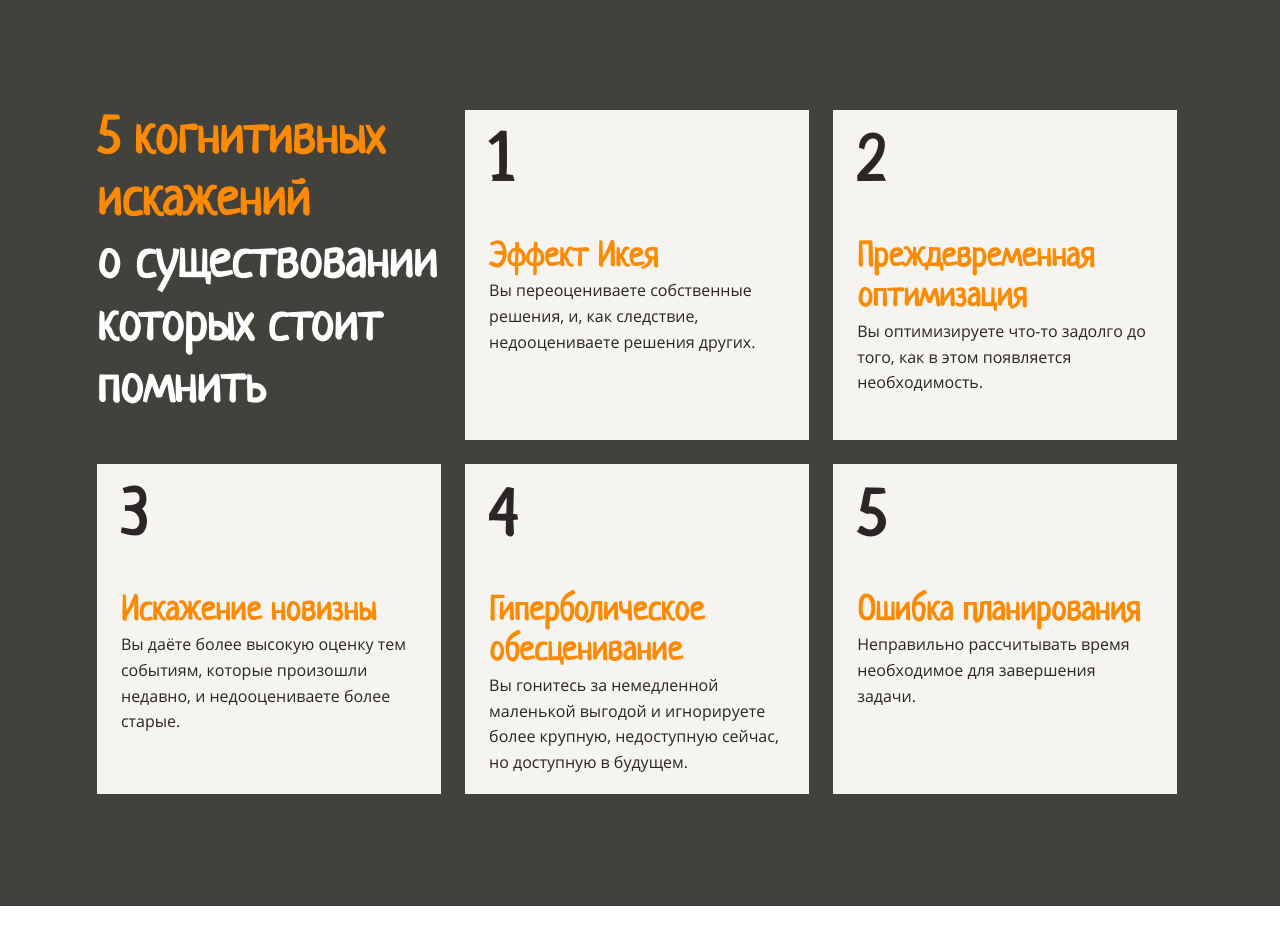
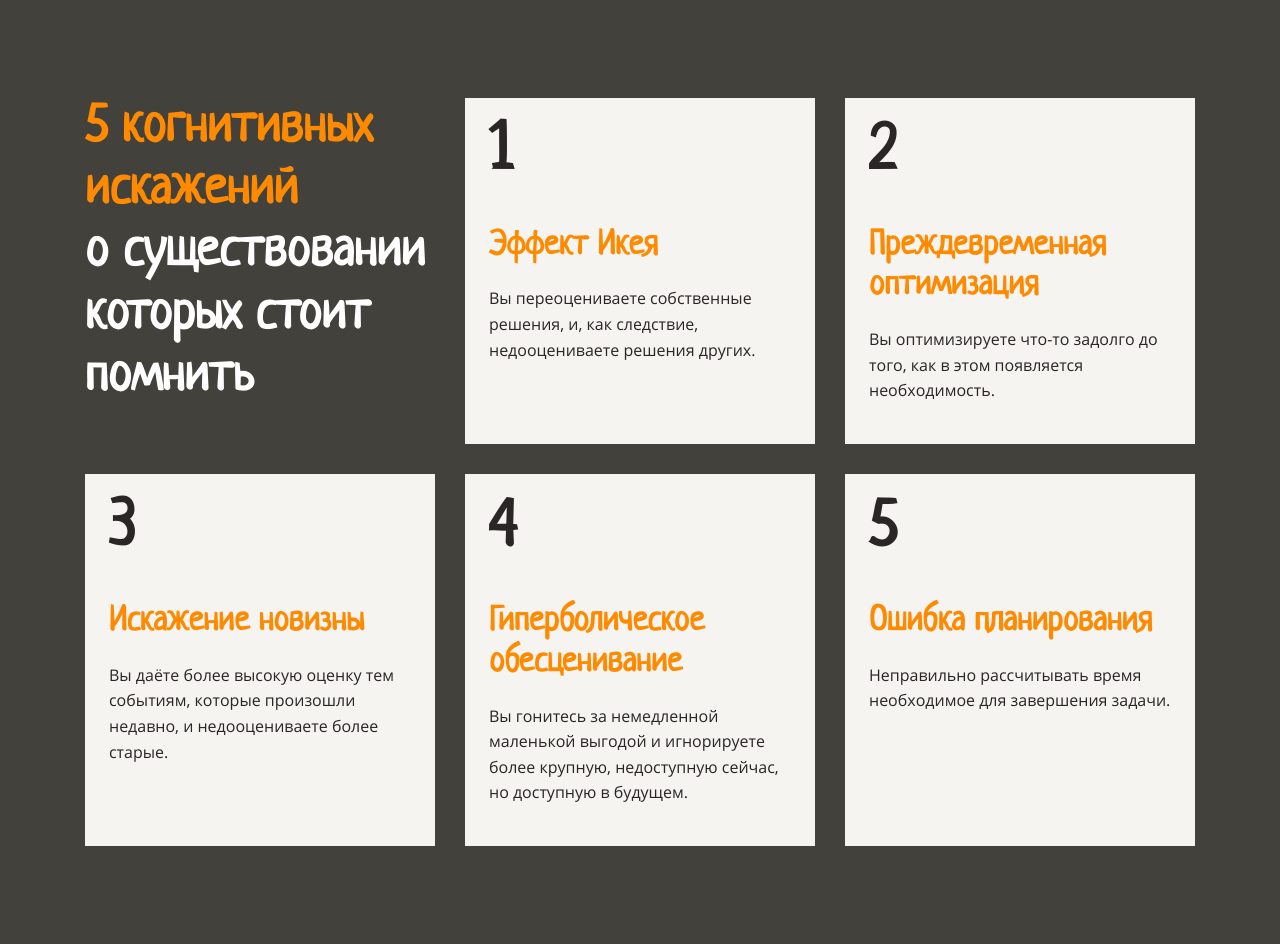
Before and after one commit to ilyasharipov/cognitive-distortions, a website: page src/index.html in a window 1280 px wide. Shown: the part 1760-2704 px from the top of the page. Before the commit the page ends 2666 px from the top, so only its background shows below. Drawn offline with Linux system fonts and the light colour scheme.

Commit message:
i redid step

```diff
--- a/src/index.html
+++ b/src/index.html
@@ -11,7 +11,7 @@
   <body>
     <header class="section-bg overflow-hidden">
       <div class="container">
-        <h1 class="relative z-index-100"><span class="main-header"> Когнитивные<br> искажения<br></span> в программировании</h1>
+        <h1 class="relative z-index-100"><span class="color-orange"> Когнитивные<br> искажения<br></span> в программировании</h1>
         <img class="main-img" src="img/main.png" alt="Toto is programming.">
         <div class="mt-150 flex flex-gap">
           <div class="item">
@@ -29,47 +29,56 @@
     <main>
       <div class="container padding-bottom-0">
         <div class="flex flex-column flex-center-align">
-          <h2 class="mt-0 mb-30 text-center">Что же это такое,<br> <span class="main-header">когнитивные искажения?</span></h2>
+          <h2 class="mt-0 mb-30 text-center">Что же это такое,<br> <span class="color-orange">когнитивные искажения?</span></h2>
           <div class="mb-30">Что такое когнитивные искажения. Petrovna Channel</div>
           <div class="video-block">
             <iframe class="video drop-shadow" width="919" height="569" src="https://www.youtube.com/embed/jie9AizBqss" frameborder="0" allowfullscreen></iframe>
           </div>
         </div>
       </div>
-      <nav class="bg-color-dark">
+      <nav id="navigation" class="bg-color-dark">
         <div class="container">
-            <ol id="navigation">
-              <li>
-                <h3><span class="main-header">5 когнитивных искажений</span> <br><span class="white">о существовании которых стоит помнить</span></h3>
-              </li>
-              <li>
-                <h2>1</h2>
-                <h3>Эффект Икея</h3>
+          <div class="cards flex-gap">
+              <div class="first-card">
+                <h3 class="card-nav-title color-orange">
+                  5 когнитивных искажений<br><span class="color-white">о существовании которых стоит помнить</span>
+                </h3>
+              </div>
+
+                <a class="card" href="#">
+                  <h2 class="card-number-title">1</h2>
+                  <h3 class="card-title color-orange">Эффект Икея</h3>
                   <p>Вы переоцениваете собственные решения, и, как следствие,
                   недооцениваете решения
                   других.</p>
-              </li>
-              <li>
-                <h2>2</h2>
-                <h3>Преждевременная оптимизация</h3>
+                </a>
+
+                <a class="card" href="#">
+                  <h2 class="card-number-title">2</h2>
+                  <h3 class="card-title color-orange">Преждевременная оптимизация</h3>
                   <p>Вы оптимизируете что-то задолго до того, как в этом появляется необходимость.</p>
-              </li>
-              <li>
-                <h2>3</h2>
-                <h3>Искажение новизны</h3>
+                </a>
+
+                <a class="card" href="#">
+                  <h2 class="card-number-title">3</h2>
+                  <h3 class="card-title color-orange">Искажение новизны</h3>
                   <p>Вы даёте более высокую оценку тем событиям, которые произошли недавно, и недооцениваете более старые.</p>
-              </li>
-              <li>
-                <h2>4</h2>
-                <h3>Гиперболическое обесценивание</h3>
+                </a>
+
+                <a class="card" href="#">
+                  <h2 class="card-number-title">4</h2>
+                  <h3 class="card-title color-orange">Гиперболическое обесценивание</h3>
                   <p>Вы гонитесь за немедленной маленькой выгодой и игнорируете более крупную, недоступную сейчас, но доступную в будущем.</p>
-              </li>
-              <li>
-                <h2>5</h2>
-                <h3>Ошибка планирования</h3>
+                </a>
+
+
+                <a class="card" href="#">
+                  <h2 class="card-number-title">5</h2>
+                  <h3 class="card-title color-orange">Ошибка планирования</h3>
                   <p>Неправильно рассчитывать время необходимое для завершения задачи.</p>
-              </li>
-            </ol>
+                </a>
+
+          </div>
         </div>
       </nav>
     </main>
--- a/src/styles/styles.css
+++ b/src/styles/styles.css
@@ -125,11 +125,7 @@ h3 {
   content: '';
 }
 
-.main-header {
-  color: var(--main);
-}
-
-.white {
+.color-white {
   color: white;
 }
 
@@ -183,6 +179,10 @@ h3 {
   background-color: var(--main);
 }
 
+.color-orange {
+  color: var(--main);
+}
+
 .text-center {
   text-align: center;
 }
@@ -221,47 +221,46 @@ h3 {
   bottom: -100px;
 }
 
-#navigation {
+.cards {
   display: flex;
 
   flex-wrap: wrap;
-  justify-content: flex-start;
 
   margin: 0 auto;
   padding: 100px 0 0 0;
-
-  list-style-type: none;
 }
 
-#navigation li {
+.first-card {
   box-sizing: border-box;
-  width: calc(93% / 3);
-  height: 330px;
-  margin: 12px;
-  padding: 24px;
-
-  background-color: var(--light);
-}
-
-#navigation li:first-child {
   padding: 0;
+  width: 350px;
+  /*height: 348px;*/
 
   background-color: var(--main-dark);
 }
 
-#navigation li h3 {
+.card-nav-title {
   margin: 0;
+  font-size: 52px;
+}
 
+.card {
+  display: block;
+  box-sizing: border-box;
+  width: 350px;
+
+  padding: 24px;
+  text-decoration: none;
+  color: var(--dark);
+  background-color: var(--light);
+}
+
+.card-title {
+  margin: 0 0 20px 0;
   color: var(--main);
 }
 
-#navigation li:first-child h3 {
-  padding: 0;
-
-  font-size: 52px;
-}
-
-#navigation li h2 {
+.card-number-title {
   margin-top: 0;
   margin-bottom: 40px;
 
@@ -269,6 +268,12 @@ h3 {
   line-height: 1;
 }
 
-#navigation li p {
-  margin: 0;
+.card:hover {
+  background-color: var(--main);
+
+  color: var(--white);
 }
+
+.card:hover .card-title {
+  color: var(--white);
+}
```
Lines whose indentation alone changed are shown as unchanged.
